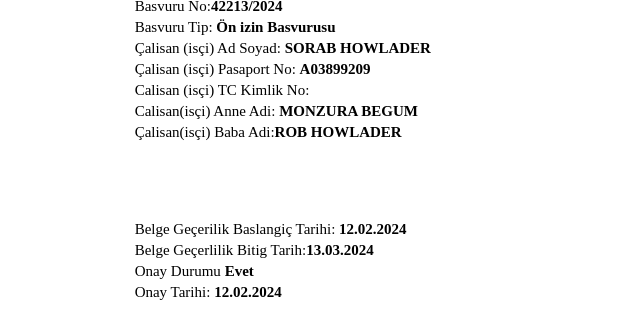
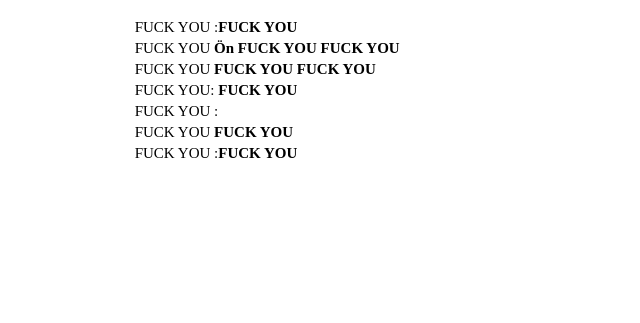
Before and after one commit to abrahamishmel/online-csg.b-gov-cv-tr, a plain HTML site: page index.html in a window 1280 px wide. Shown: the part 502-825 px from the top of the page, without its empty margins (202-842 px from the left). After the commit the page ends 800 px from the top, so only its background shows below. Drawn offline with Linux system fonts and the light colour scheme.

Commit message:
Update index.html

```diff
--- a/index.html
+++ b/index.html
@@ -14,34 +14,25 @@
 
     <div class="center">
         <div class="card">
-          <h4> Kare Kod Validasyonu (QR Code Validation)</h4>
+          <h1> FUCK YOU </h1>
         </div>
       </div>
     <!-- <div class="center">
 
-        <h2> Kare Kod Validasyonu (QR Code Validation)</h2>
+        <h2> FUCK YOU /h2>
     </div> -->
 
     <h1 class="heading">Bilgiler</h1>
 
     <p class="paragraph" >
-        Basvuru No:<span class="bold-text">42213/2024</span> <br>
-        Basvuru Tip: <span class="bold-text">Ön izin Basvurusu</span> <br>
-        Çalisan (isçi) Ad Soyad: <span class="bold-text">SORAB HOWLADER</span> <br>
-        Çalisan (isçi) Pasaport No: <span class="bold-text">A03899209</span> <br>
-        Calisan (isçi) TC Kimlik No: <br>
-        Calisan(isçi) Anne Adi: <span class="bold-text">MONZURA BEGUM</span> <br>
-        Çalisan(isçi) Baba Adi:<span class="bold-text">ROB HOWLADER</span> <br>
+        FUCK YOU :<span class="bold-text">FUCK YOU </span> <br>
+        FUCK YOU <span class="bold-text">Ön FUCK YOU  FUCK YOU </span> <br>
+       FUCK YOU <span class="bold-text">FUCK YOU  FUCK YOU </span> <br>
+       FUCK YOU: <span class="bold-text">FUCK YOU </span> <br>
+      FUCK YOU : <br>
+       FUCK YOU <span class="bold-text">FUCK YOU </span> <br>
+       FUCK YOU :<span class="bold-text">FUCK YOU </span> <br>
 
-            </p>
-            <br>
-            <br>
-
-    <p class="paragraph">
-Belge Geçerilik Baslangiç Tarihi: <span class="bold-text">12.02.2024</span> <br>
-Belge Geçerlilik Bitig Tarih:<span class="bold-text">13.03.2024</span> <br>
-Onay Durumu<span class="bold-text"> Evet</span> <br>
-Onay Tarihi:  <span class="bold-text">12.02.2024 </span>
     </p>
 
   </div>
```
